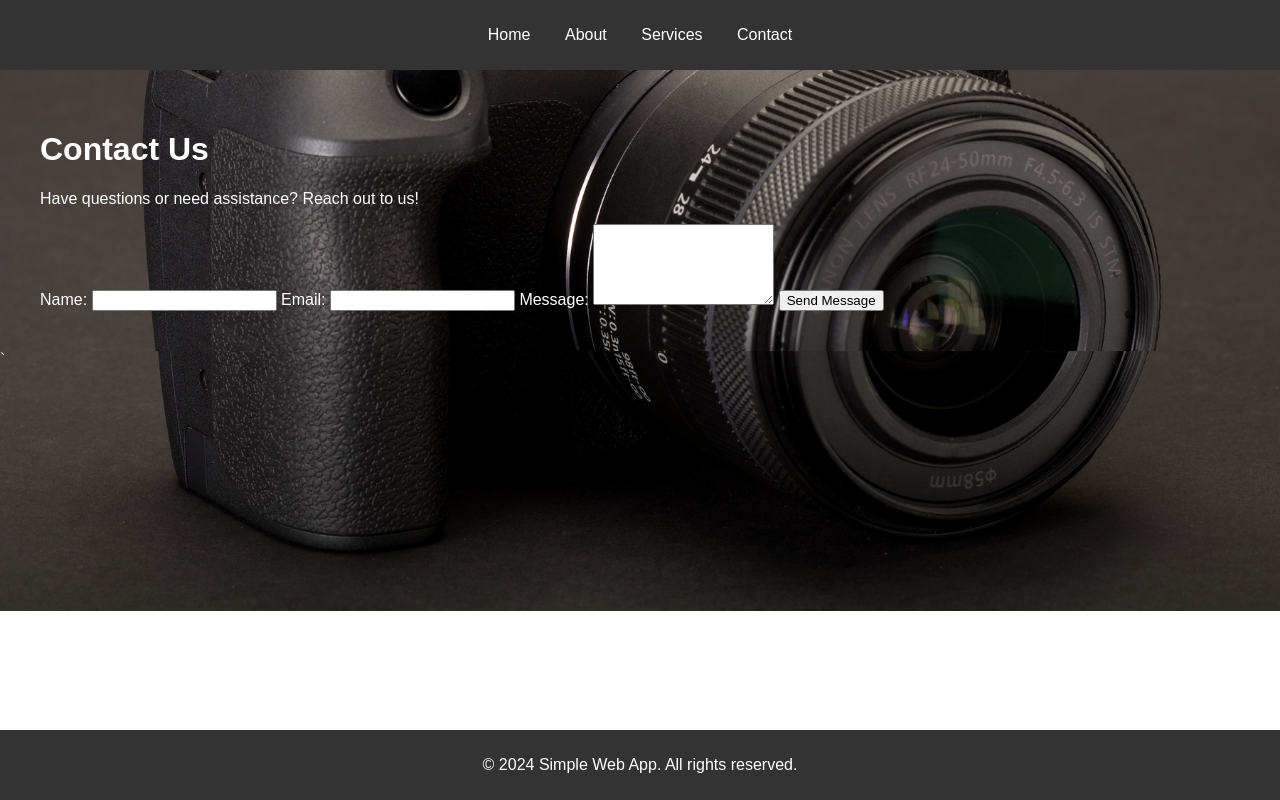
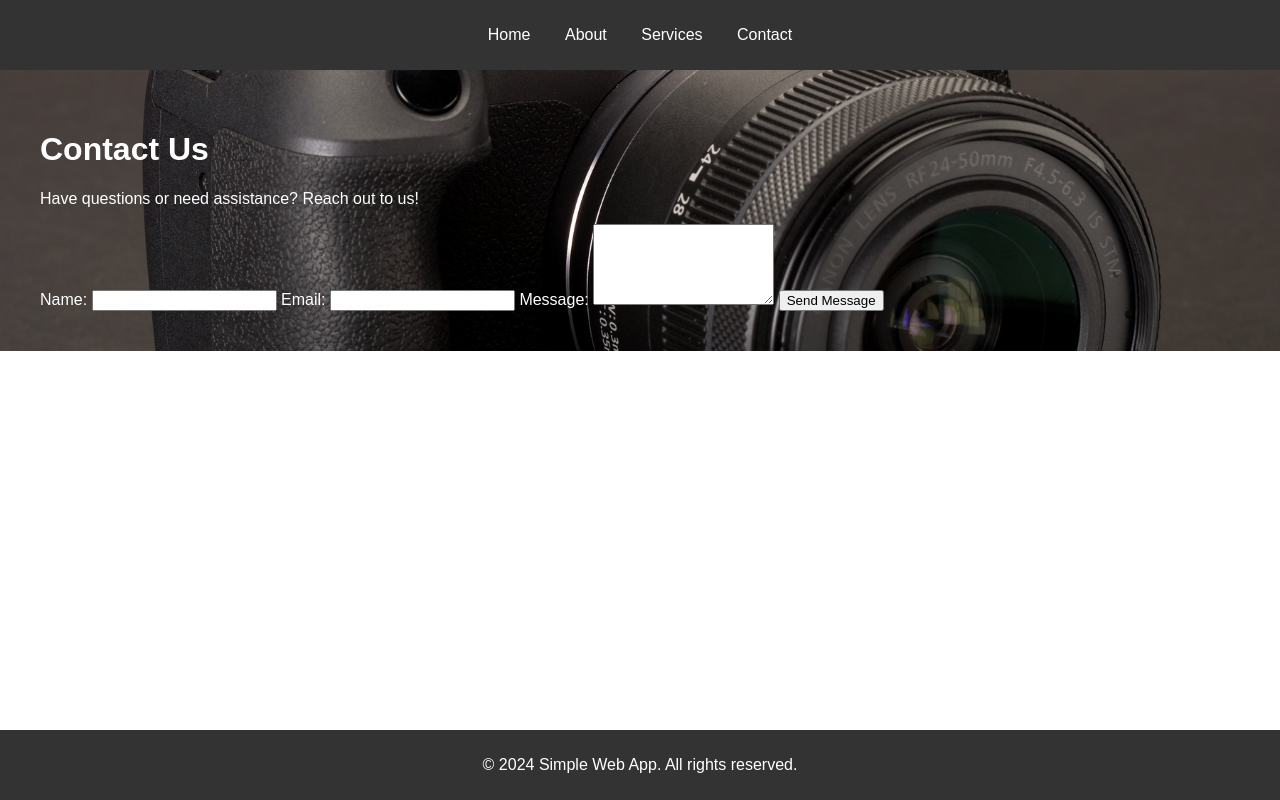
Before and after one commit to Shubham03122004/Lab-2, a plain HTML site: page contact.html in a window 1280 px wide. Drawn offline with Linux system fonts and the light colour scheme.

Commit message:
Update styles.css

```diff
--- a/styles.css
+++ b/styles.css
@@ -2,7 +2,6 @@
 body {
    margin: 0;
   font-family: Arial, sans-serif;
-  background-image: url('camera.jfif');
   background-size: cover;
   background-position: center;
   background-repeat: no-repeat;
```
